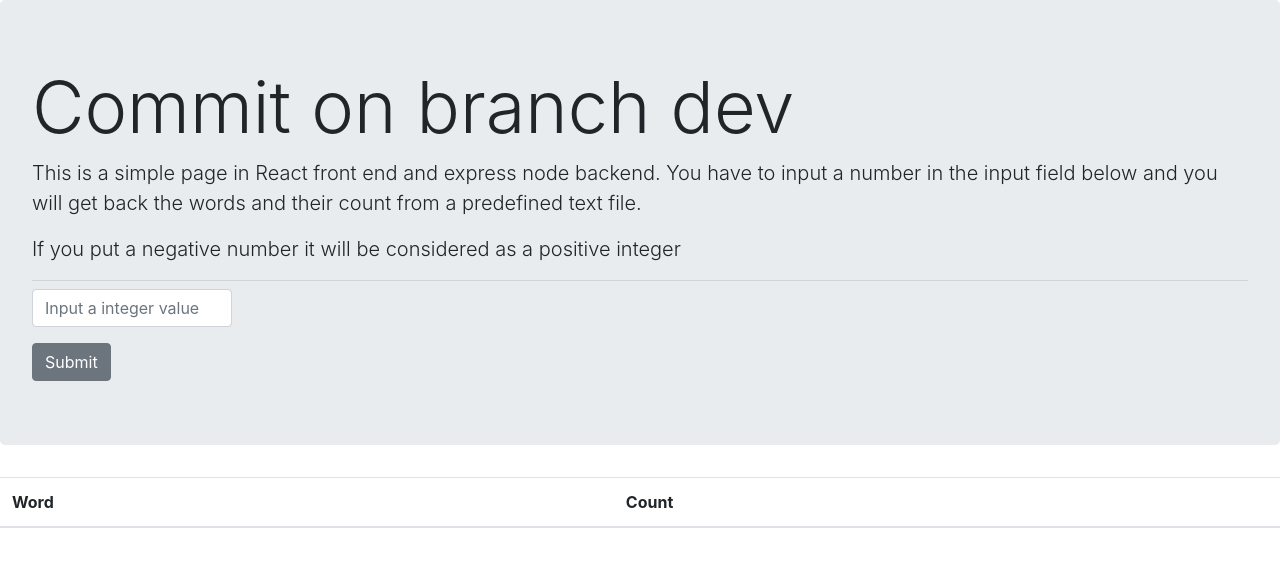
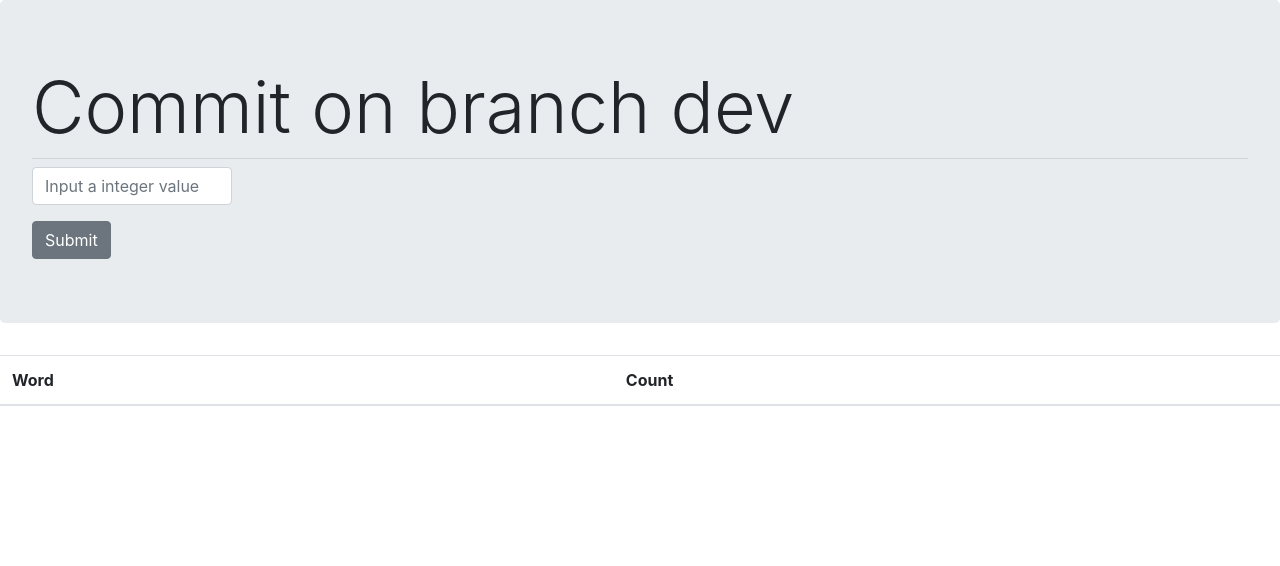
Before and after one commit to kaushikdeo/wedupp, a React app in the folder client/: page / in a window 1280 px wide. Shown: the top 566 px of the page. Built offline with nearby package versions, Linux system fonts and the light colour scheme.

Commit message:
removed description

```diff
--- a/client/src/components/Data.js
+++ b/client/src/components/Data.js
@@ -33,8 +33,6 @@ class Data extends Component {
       <div>
         <Jumbotron>
           <h1 className="display-3">Commit on branch dev</h1>
-          <p className="lead">This is a simple page in React front end and express node backend. You have to input a number in the input field below and you will get back the words and their count from a predefined text file.</p>
-          <p className="lead">If you put a negative number it will be considered as a positive integer</p>
           <hr className="my-2" />
           <Form onSubmit={this.handleSubmit}>
             <FormGroup style={{width: 200}}>
```
